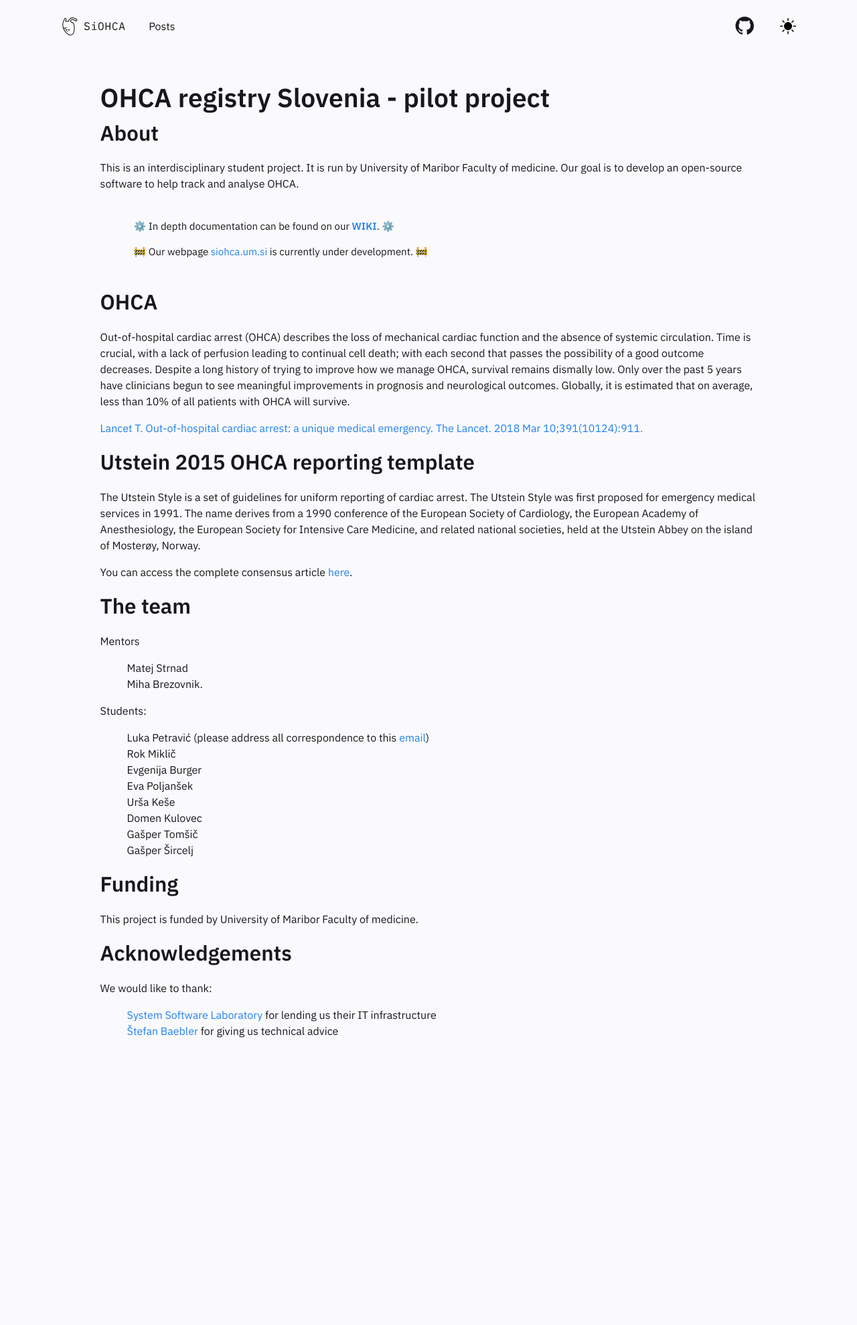
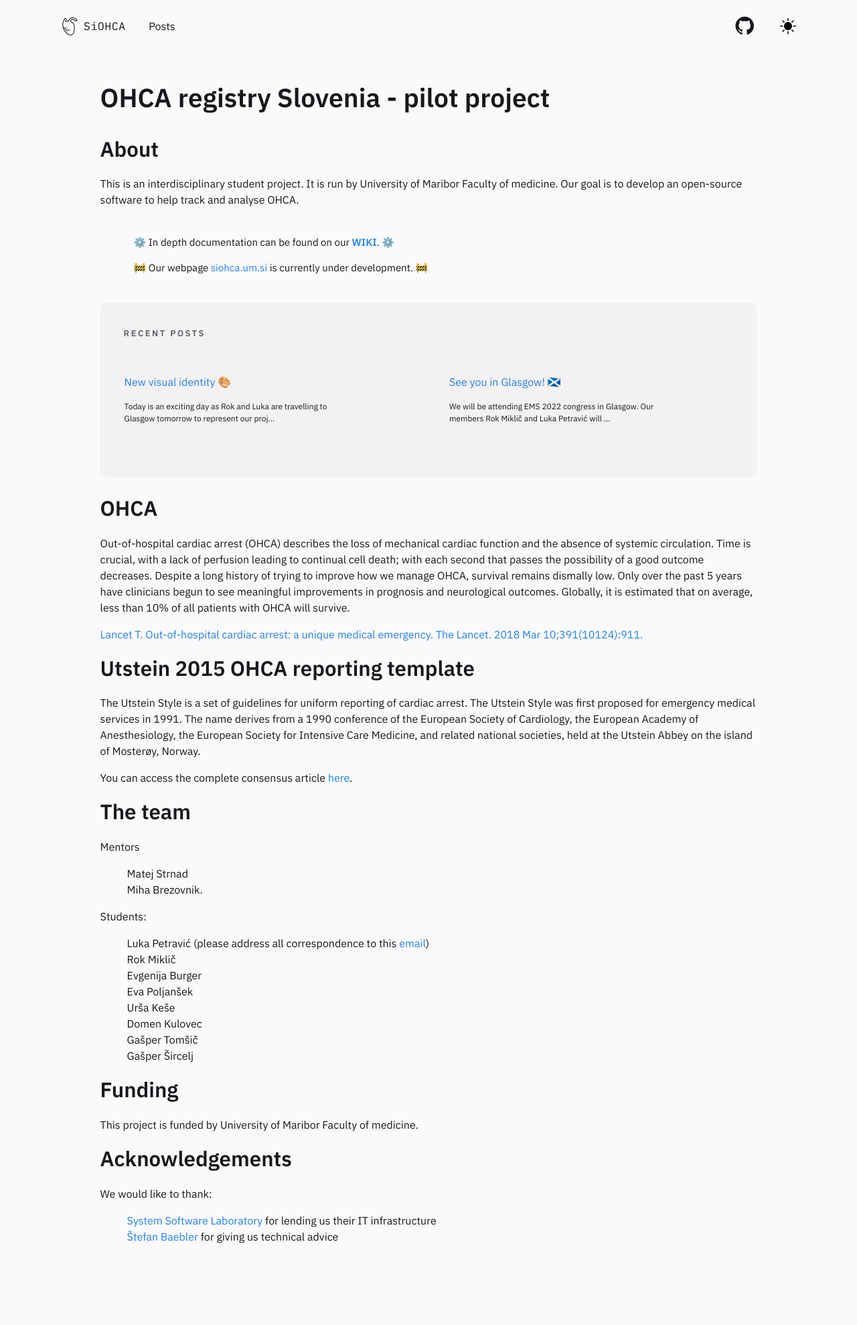
Before and after one commit to SterArcher/OHCA-registry-Slovenia, a Jekyll site: the page built from pages/index.md, in a window 1280 px wide. Shown: the whole page at 67% size. Built offline with Jekyll 4.4.1, drawn with Linux system fonts in a browser that asks for light colours; nearby versions of some CDN libraries; before the commit the page ends 1671 px from its top, so only the background shows below that.

Commit message:
add recent posts

```diff
--- a/_includes/Homepage.html
+++ b/_includes/Homepage.html
@@ -1,14 +1,18 @@
 <div class="column is-four-fifths">
     <div class="block homeblock">
         <h1 id="ohca-registry-slovenia-pilot-project">OHCA registry Slovenia - pilot project</h1>
+        <br/>
         <h2 id="about">About</h2>
         <p>This is an interdisciplinary student project. It is run by University of Maribor Faculty of medicine. Our goal is to develop an open-source software to help track and analyse OHCA.</p>
         <blockquote>
             <p>⚙️ In depth documentation can be found on our <strong><a href="https://github.com/SterArcher/OHCA-registry-Slovenia/wiki#what-is-this-for">WIKI</a></strong>. ⚙️</p>
             <p>🚧 Our webpage <a href="https://siohca.um.si">siohca.um.si</a> is currently under development. 🚧</p>
         </blockquote>
+
+        {%- include Recent.html -%}
+        <br/>
+
         <h2 id="ohca">OHCA</h2>
-
 
         <p>Out-of-hospital cardiac arrest (OHCA) describes the loss of mechanical cardiac function and the absence of systemic circulation. Time is crucial, with a lack of perfusion leading to continual cell death; with each second that passes the possibility
             of a good outcome decreases. Despite a long history of trying to improve how we manage OHCA, survival remains dismally low. Only over the past 5 years have clinicians begun to see meaningful improvements in prognosis and neurological outcomes.
--- /dev/null
+++ b/_includes/Recent.html
@@ -0,0 +1,13 @@
+<div class="related" >
+    <h4 class="block-title">Recent Posts</h4>
+    <div class="related-wrapper">
+    {%- for post in site.posts limit:2 -%}
+        <div class="related-group">
+            <a href="{{post.url}}">
+                <p class="related-title">{{ post.title }}</p>
+                <p class="related-excerpt">{{ post.content | markdownify | strip_html | truncate: 100 }}</p>
+            </a>
+        </div>
+        {%- endfor -%}
+    </div>
+</div>
--- a/assets/css/main.css
+++ b/assets/css/main.css
@@ -276,7 +276,8 @@ hr {
 
 img {
   height: auto;
-  max-width: 100%; }
+  max-width: 100%;
+  fill: white ;}
 
 input[type="checkbox"],
 input[type="radio"] {
```
Also changed, not shown: assets/img/graphics/social-media-preview-background.jpg.
